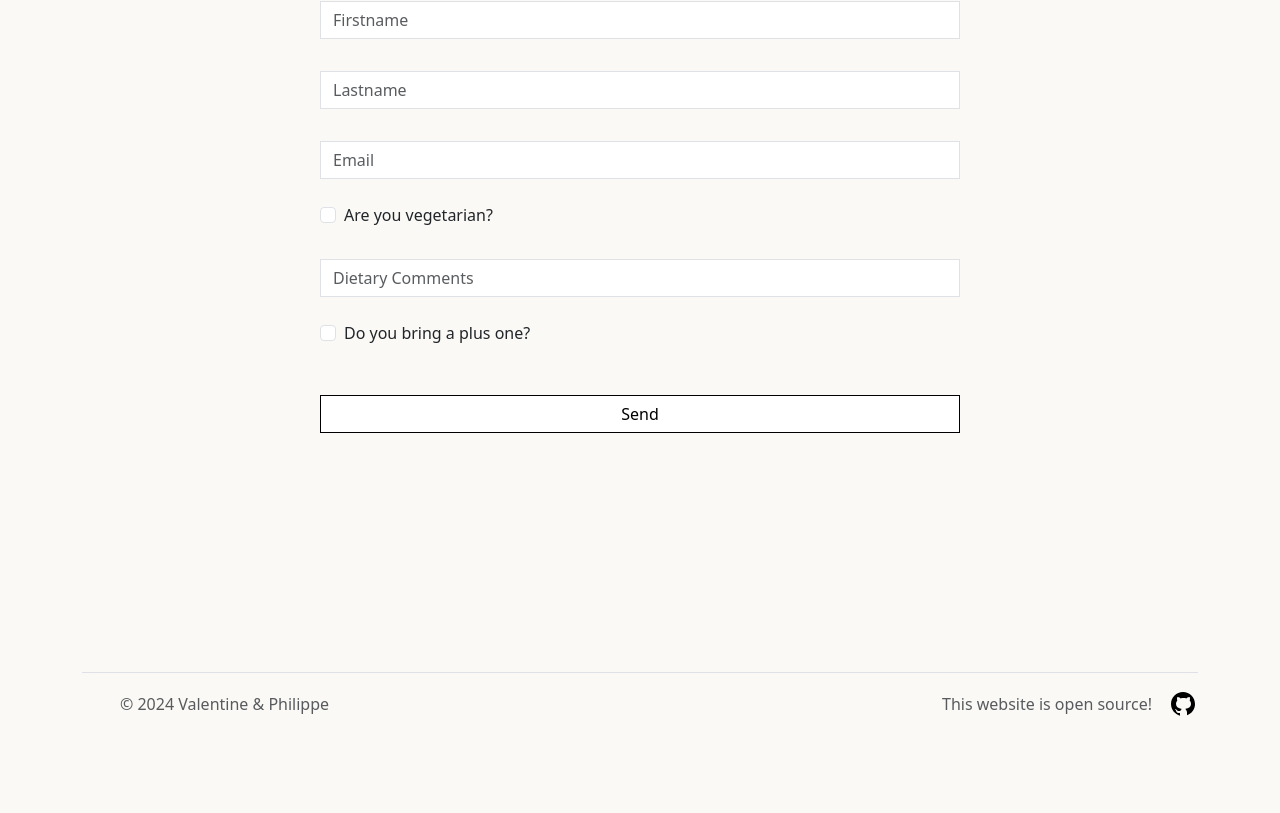
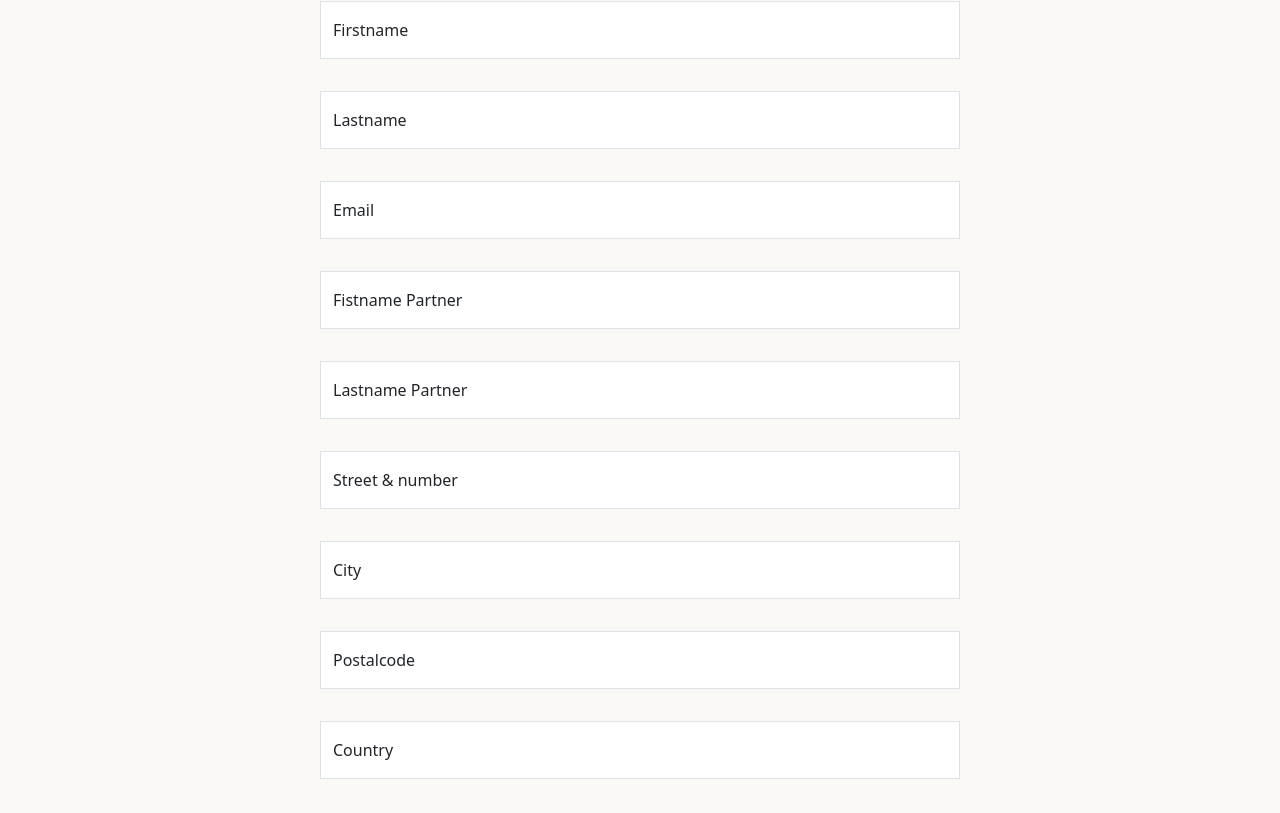
Before and after one commit to ThibaultLesuisse/ValentinePhilippe, an Angular app in the folder front/: page /rsvp in a window 1280 px wide. Shown: the part 527-1340 px from the top of the page. Before the commit the page ends 1262 px from the top, so only its background shows below. Built offline with nearby package versions, Linux system fonts and the light colour scheme.

Commit message:
:rocket: make accomodations better

```diff
--- a/front/angular.json
+++ b/front/angular.json
@@ -119,5 +119,8 @@
         }
       }
     }
+  },
+  "cli": {
+    "analytics": "93dd4e51-415e-4cf8-9b2d-83c0cb357661"
   }
 }
--- a/front/src/app/app.component.html
+++ b/front/src/app/app.component.html
@@ -16,9 +16,6 @@
               <a routerLink="/accomodation" class="nav-link" aria-current="page">Accomodations</a>
             </li>
             <li class="nav-item">
-              <a routerLink="/practical-info" class="nav-link" aria-current="page">Practical-info</a>
-            </li>
-            <li class="nav-item">
               <a routerLink="/rsvp" class="nav-link">RSVP</a>
             </li>
           </ul>
--- a/front/src/app/app.routes.ts
+++ b/front/src/app/app.routes.ts
@@ -1,19 +1,12 @@
 import { Routes } from '@angular/router';
-import { ContactComponent } from './pages/contact/contact.component';
 import { HomeComponent } from './pages/home/home.component';
 import { RsvpComponent } from './pages/rsvp/rsvp.component';
-import { PracticalInfoComponent } from './pages/practical-info/practical-info.component';
 import { AccomodationComponent } from './pages/accomodation/accomodation.component';
 
 export const routes: Routes = [
     {
         path: '',
         component: HomeComponent,
-        title: 'Valentine & Philippe',
-    },
-    {
-        path: 'practical-info',
-        component: PracticalInfoComponent,
         title: 'Valentine & Philippe',
     },
     {
--- a/front/src/app/components/form/form/form.component.html
+++ b/front/src/app/components/form/form/form.component.html
@@ -1,39 +1,50 @@
 <!-- user-form.component.html -->
 <div class="mb-3 mt-5 w-100">
   <form [formGroup]="rsvpForm" (submit)="Submit()">
-    <input id="first-name" class="form-control" type="text" formControlName="firstName" placeholder="Firstname">
-    <input id="last-name" class="form-control" type="text" formControlName="lastName" placeholder="Lastname">
-    <input id="email" type="email" class="form-control" formControlName="email" placeholder="Email">
-    <div class="form-check mt-4 mb-4">
-      <input class="form-check-input" type="checkbox" formControlName="isVegetarian" value="" id="isVegetarian">
-      <label class="form-check-label" for="isVegetarian">
-        Are you vegetarian?
-      </label>
+    <div class="form-floating mb-3">
+      <input id="first-name" class="form-control" type="text" formControlName="firstName" placeholder="Firstname" required>
+      <label for="first-name">Firstname</label>
     </div>
-    <input id="dietaryComments" type="text" class="form-control" formControlName="dietaryComment"
-      placeholder="Dietary Comments">
+    <div class="form-floating mb-3">
+      <input id="last-name" class="form-control" type="text" formControlName="lastName" placeholder="Lastname" required>
+      <label for="last-name">Lastname</label>
+    </div>
+    <div class="form-floating mb-3">
+      <input id="email" type="email" class="form-control" formControlName="email" placeholder="Email" required>
+      <label for="email">Email</label>
+    </div>
+    <div class="form-floating mb-3">
+      <input id="partnerFirstName" class="form-control" type="text" formControlName="partnerFirstName" placeholder="Firstname Partner">
+      <label for="partnerFirstName">Fistname Partner</label>
+    </div>
+    <div class="form-floating mb-3">
+      <input id="partnerLastName" class="form-control" type="text" formControlName="partnerLastName" placeholder="Lastname Partner">
+      <label for="partnerLastName">Lastname Partner</label>
+    </div>
+    <div class="form-floating mb-3">
+      <input id="street" type="text" class="form-control" formControlName="street" placeholder="Street and number" required>
+      <label for="street">Street & number</label>
+    </div>
+    <div class="form-floating mb-3">
+      <input id="city" type="text" class="form-control" formControlName="city" placeholder="City" required>
+      <label for="city">City</label>
+    </div>
+    <div class="form-floating mb-3">
+      <input id="postalCode" type="text" class="form-control" formControlName="postalCode" placeholder="Postal Code" required>
+      <label for="postalCode">Postalcode</label>
+    </div>
+    <div class="form-floating mb-3">
+      <input id="country" type="text" class="form-control" formControlName="country" placeholder="Country" required>
+      <label for="country">Country</label>
+    </div>
+    <div class="form-floating mb-3 mt-5">
+      <textarea id="dietaryComments" type="text" class="form-control mb-4" formControlName="dietaryComment"
+      placeholder="Dietary Comments"></textarea>
+      <label for="dietaryComments">Dietary Comment</label>
+    </div>
 
-    <div class="form-check mt-4">
-      <input class="form-check-input" type="checkbox" (change)="togglePlusOne()" value="" id="plusOne">
-      <label class="form-check-label" for="plusOne">
-        Do you bring a plus one?
-      </label>
-    </div>
-    <div *ngIf="bringsPlusOne" class="mb-4">
-      <input id="partnerFirstName" class="form-control" type="text" formControlName="partnerFirstName"
-        placeholder="Firstname Partner">
-      <input id="partnerLastName" class="form-control" type="text" formControlName="partnerLastName"
-        placeholder="Lastname Partner">
-      <div class="form-check mt-4 mb-4">
-        <input class="form-check-input" type="checkbox" formControlName="partnerIsVegetarian" value=""
-          id="partnerIsVegetarian">
-        <label class="form-check-label" for="partnerIsVegetarian">
-          Is your plusone vegetarian?
-        </label>
-      </div>
-      <input id="dietaryComments" type="text" class="form-control" formControlName="partnerDietaryComments"
-        placeholder="Dietary Comments Partner">
-    </div>
+
+      <span class="mt-5">Please note we don't allow vegetarians or vegans</span>
     <button type="submit" class="btn btn-primary mt-5" [disabled]="!rsvpForm.valid">Send</button>
   </form>
 </div>
--- a/front/src/app/components/form/form/form.component.ts
+++ b/front/src/app/components/form/form/form.component.ts
@@ -20,12 +20,15 @@ export class FormComponent {
       firstName: new FormControl(''),
       lastName: new FormControl(''),
       email: new FormControl(''),
-      isVegetarian: new FormControl(false),
       dietaryComment: new FormControl(''),
       partnerFirstName: new FormControl(''),
       partnerLastName: new FormControl(''),
-      partnerIsVegetarian: new FormControl(false),
-      partnerDietaryComments: new FormControl('')
+      partnerDietaryComments: new FormControl(''),
+      street: new FormControl(''),
+      streetNumber: new FormControl(''),
+      postalCode: new FormControl(''),
+      city: new FormControl(''),
+      country: new FormControl('')
     });
 
     async Submit(){
@@ -36,21 +39,16 @@ export class FormComponent {
           {
             firstName: this.rsvpForm.value.firstName ?? '',
             lastName: this.rsvpForm.value.lastName ?? '',
-            isVegetarian: this.rsvpForm.value.isVegetarian ?? false,
             dietaryComment: this.rsvpForm.value.dietaryComment ?? ''
           }
-        ]
-      }
-
-      if(this.bringsPlusOne){
-        rsvp.guests.push(
-          {
-            firstName: this.rsvpForm.value.partnerFirstName ?? '',
-            lastName: this.rsvpForm.value.partnerLastName ?? '',
-            isVegetarian: this.rsvpForm.value.partnerIsVegetarian ?? false,
-            dietaryComment: this.rsvpForm.value.partnerDietaryComments ?? ''
-          }
-        )
+        ],
+        address: {
+          street: this.rsvpForm.value.street ?? '',
+          streetNumber: this.rsvpForm.value.streetNumber ?? '',
+          city: this.rsvpForm.value.city ?? '',
+          postalCode: this.rsvpForm.value.postalCode ?? '',
+          country: this.rsvpForm.value.country ?? ''
+        }
       }
 
       await this.rsvpService.postRvsp(rsvp);
--- a/front/src/app/components/header-text/header-text.component.css
+++ b/front/src/app/components/header-text/header-text.component.css
@@ -69,6 +69,8 @@ h4 {
         margin-top: 0.5rem;
         font-size: 3rem;
         padding: 0;
+        text-decoration: none;
+        color: black;
     }
 
 }
--- a/front/src/app/pages/accomodation/accomodation.component.css
+++ b/front/src/app/pages/accomodation/accomodation.component.css
@@ -3,31 +3,40 @@
     background-size: cover;
     color: white;
     cursor: pointer !important;
-    border: 2px solid black;
+    border: 1px solid black;
+    border-radius: 0px;
 }
 
 .card:hover {
-    background-color: white !important;
+    background-color: rgba(255, 255, 255, 0.2) !important;
     background-image: none !important;
-    color: red;
+    color: black !important;
+
 }
 
-/* .card::before {
-    content: "";
-    display: block;
-    position: absolute;
-    width: 100%;
-    height: 100%;
-    left: 0;
-    top: 0;
-    cursor: pointer !important;
-    background-color: rgba(255, 255, 255, 0.6);
-} */
-
 .card-title {
-    color: black;
+    font-size: 2rem;
+    font-weight:300;
 }
 
 .card-body {
     cursor: pointer;
 }
+
+
+@media screen and (max-width: 480px) {
+    .card-title {
+        font-size: 1rem;
+        font-weight:300;
+    }
+}
+
+
+/* Landscape phone to portrait tablet */
+@media (device-width: 768px) and (max-device-width: 1024px) and (orientation:portrait)
+{
+    .card-title {
+        font-size: 1rem;
+        font-weight:300;
+    }
+}
--- a/front/src/app/pages/accomodation/accomodation.component.html
+++ b/front/src/app/pages/accomodation/accomodation.component.html
@@ -1,7 +1,7 @@
-<div class="container">
-    <div class="row">
-      <div class="col-sm" *ngFor="let accomodation of accomodationList">
-        <div class="card mt-4 pe-auto" style="width: 18rem; height: 18rem;"  [style.background-image]="'linear-gradient(rgba(255,255,255,.7), rgba(255,255,255,.7)), url(' + accomodation.imageUrl + ')'">
+<div class="container-fluid mt-5">
+    <div class="row justify-content-evenly align-items-center align-self-end row-cols-3 row-cols-sm-2 row-cols-md-3">
+      <div class="col" *ngFor="let accomodation of accomodationList">
+        <div class="card mt-4 pe-auto" style="width: 100%; height: 15rem" [style.background-image]="'linear-gradient(rgba(255,255,255,.1), rgba(255,255,255,.1)), url(' + accomodation.imageUrl + ')'">
             <div class="card-body d-flex justify-content-center align-items-center" (click)="onHotelClick(accomodation)">
               <h5 class="card-title">{{accomodation.name}}</h5>
             </div>
--- a/front/src/app/pages/practical-info/practical-info.component.html
+++ /dev/null
@@ -1,6 +0,0 @@
-<div class="container d-flex justify-content-center align-items-center flex-column">
-    <span>Dress code: whatever you want</span><br />
-    <span>Reception: 16h</span><br />
-    <span>Dinner: 20h</span><br />
-    <span>Party: 22h</span><br />
-</div>
```
Also changed, not shown: front/src/app/models/rsvp.ts (+10 -2 lines), front/src/app/pages/practical-info/practical-info.component.ts (deleted, +0 -12 lines), front/src/app/pages/practical-info/practical-info.component.css (deleted), 1 other file (tests, documents, lock files or other folders).
